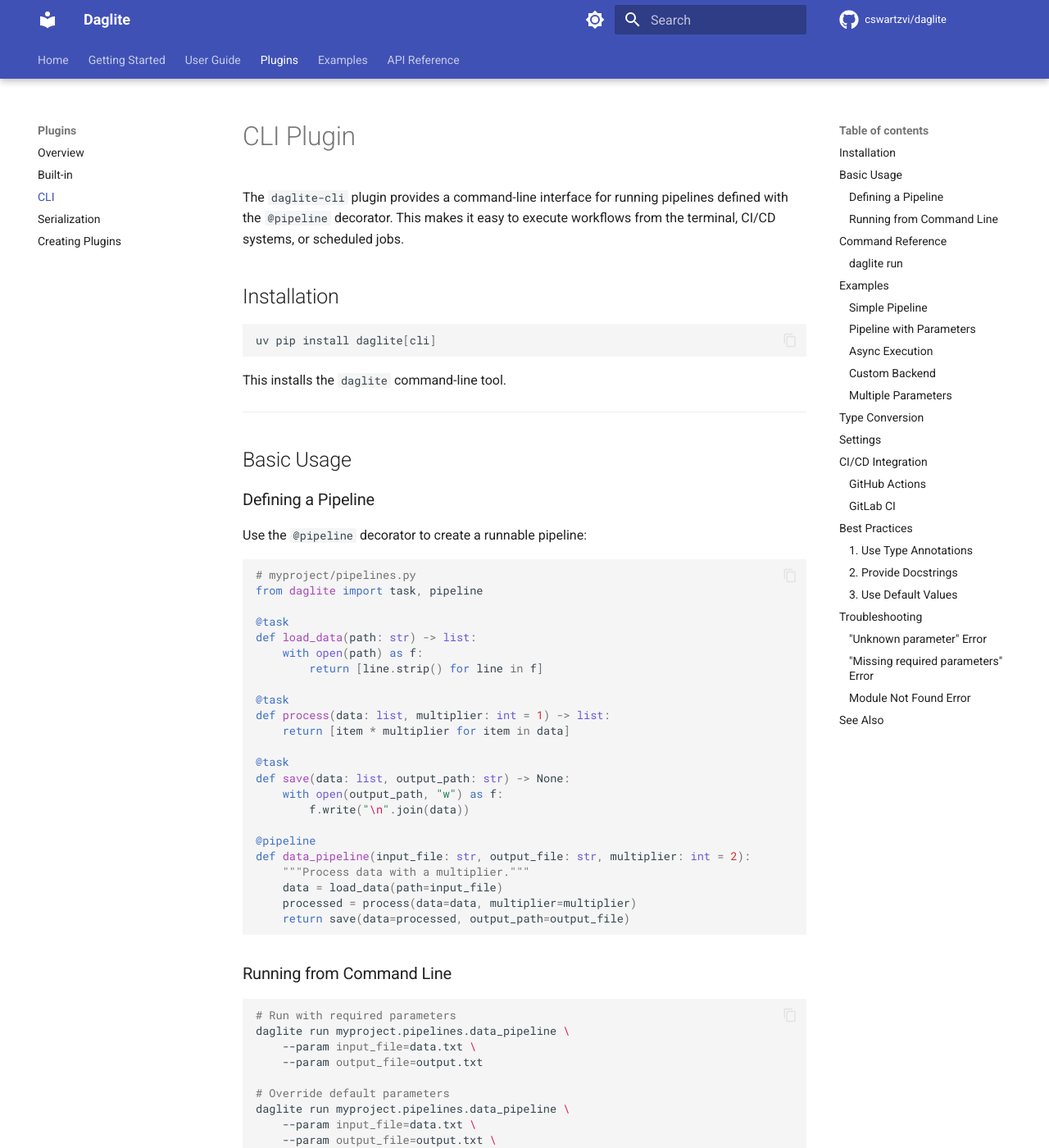
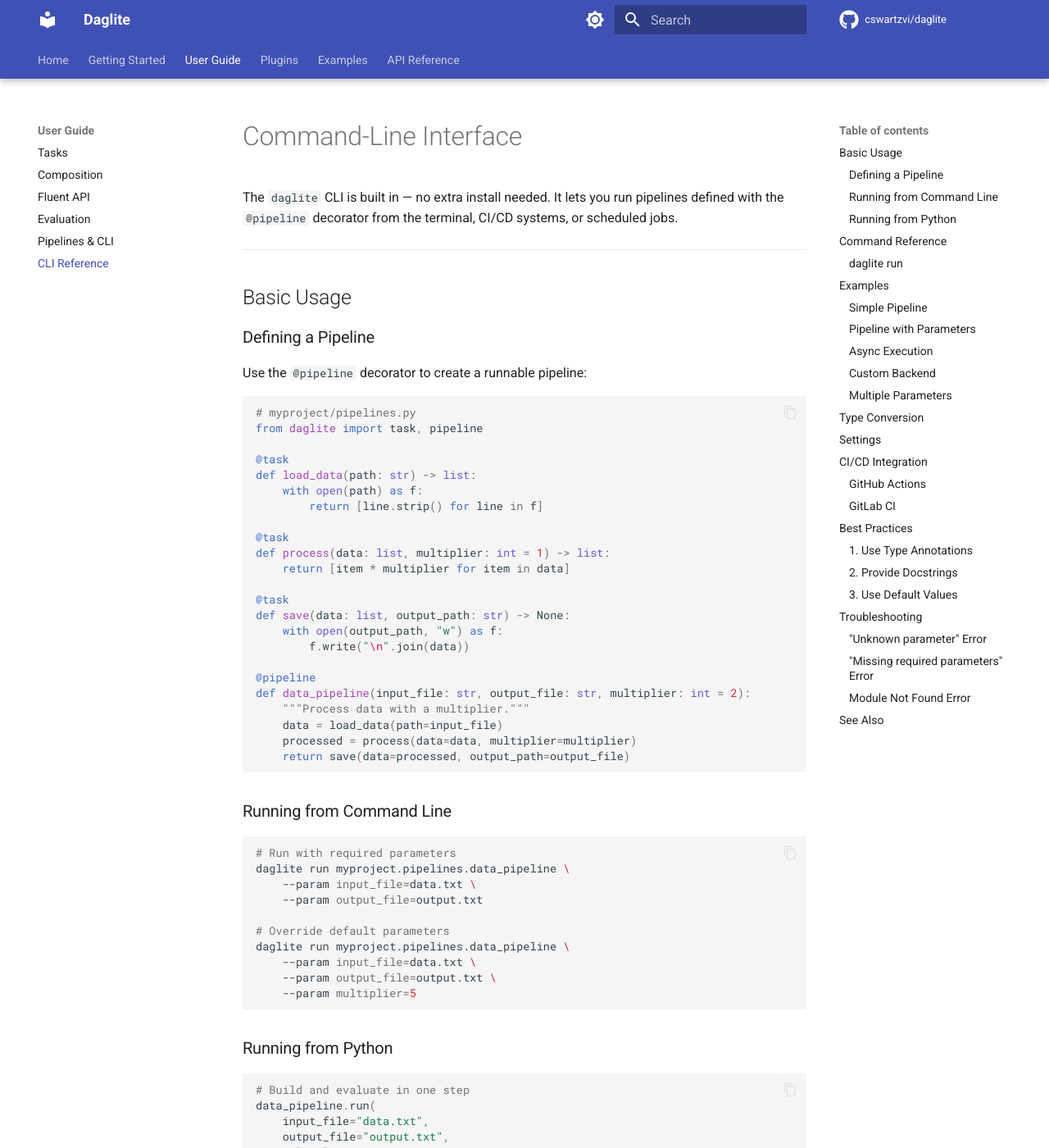
Before and after one commit to cswartzvi/daglite, an MkDocs documentation site: the page built from docs/user-guide/cli.md, in a window 1280 px wide and 1400 px high. Shown: the whole window at 82% size. Built offline with MkDocs 1.6.1 and Material for MkDocs 9.7.7, drawn with Linux system fonts in a browser that asks for light colours; comment, search, counter and statistics services are not loaded; some of the changed text lies outside the part shown.

Commit message:
Update docs and CI for built-in CLI
- Move CLI docs from plugins/ to user-guide/cli.md
- Frame CLI as built-in (no separate install needed)
- Remove daglite[cli] references from getting-started and README
- Update plugin docs to list CLI as built-in
- Add 'Running from Python' section to CLI docs
- Update CI/CD examples to use plain 'pip install daglite'
- Remove CLI release job from release.yml (no separate package)
- Update mkdocs nav to place CLI under User Guide

````diff
--- a/docs/plugins/creating.md
+++ b/docs/plugins/creating.md
@@ -503,4 +503,4 @@
 
 - [pluggy documentation](https://pluggy.readthedocs.io/) - Plugin framework used by Daglite
 - [Hook Specifications Source](https://github.com/cswartzvi/daglite/blob/main/src/daglite/plugins/hooks/specs.py) - Complete hook specifications
-- [CLI Plugin Source](https://github.com/cswartzvi/daglite/tree/main/extras/cli) - Example plugin implementation
+- [Serialization Plugin Source](https://github.com/cswartzvi/daglite/tree/main/extras/serialization) - Example plugin implementation
--- a/docs/plugins/cli.md
+++ b/docs/user-guide/cli.md
@@ -1,14 +1,8 @@
-# CLI Plugin
+# Command-Line Interface
 
-The `daglite-cli` plugin provides a command-line interface for running pipelines defined with the `@pipeline` decorator. This makes it easy to execute workflows from the terminal, CI/CD systems, or scheduled jobs.
-
-## Installation
-
-```bash
-uv pip install daglite[cli]
-```
-
-This installs the `daglite` command-line tool.
+The `daglite` CLI is built in — no extra install needed. It lets you run pipelines
+defined with the `@pipeline` decorator from the terminal, CI/CD systems, or
+scheduled jobs.
 
 ---
 
@@ -57,6 +51,17 @@
     --param input_file=data.txt \
     --param output_file=output.txt \
     --param multiplier=5
+```
+
+### Running from Python
+
+```python
+# Build and evaluate in one step
+data_pipeline.run(
+    input_file="data.txt",
+    output_file="output.txt",
+    multiplier=5,
+)
 ```
 
 ---
@@ -200,7 +205,7 @@
       - uses: actions/setup-python@v4
         with:
           python-version: '3.10'
-      - run: pip install daglite[cli]
+      - run: pip install daglite
       - run: |
           daglite run myproject.pipelines.daily_etl \
             --param date=$(date +%Y-%m-%d) \
@@ -212,7 +217,7 @@
 ```yaml
 pipeline:
   script:
-    - pip install daglite[cli]
+    - pip install daglite
     - daglite run myproject.pipelines.deployment_pipeline
         --param environment=production
         --param version=$CI_COMMIT_TAG
@@ -312,5 +317,5 @@
 
 ## See Also
 
-- [Pipelines User Guide](../user-guide/pipelines.md) - Learn about the `@pipeline` decorator
-- [Creating Plugins](creating.md) - Extend the CLI with custom commands
+- [Pipelines User Guide](pipelines.md) - Learn about the `@pipeline` decorator
+- [Creating Plugins](../plugins/creating.md) - Extend Daglite with custom hooks
--- a/mkdocs.yml
+++ b/mkdocs.yml
@@ -92,10 +92,10 @@
       - Fluent API: user-guide/fluent-api.md
       - Evaluation: user-guide/evaluation.md
       - Pipelines & CLI: user-guide/pipelines.md
+      - CLI Reference: user-guide/cli.md
   - Plugins:
       - Overview: plugins/index.md
       - Built-in: plugins/built-in.md
-      - CLI: plugins/cli.md
       - Serialization: plugins/serialization.md
       - Creating Plugins: plugins/creating.md
   - Examples:
````
Also changed, not shown: README.md (+0 -3 lines), docs/examples/etl-pipeline.md (+1 -5 lines), docs/getting-started.md (+1 -9 lines), docs/index.md (+1 -1 lines), docs/plugins/index.md (+5 -15 lines), 1 other file.
